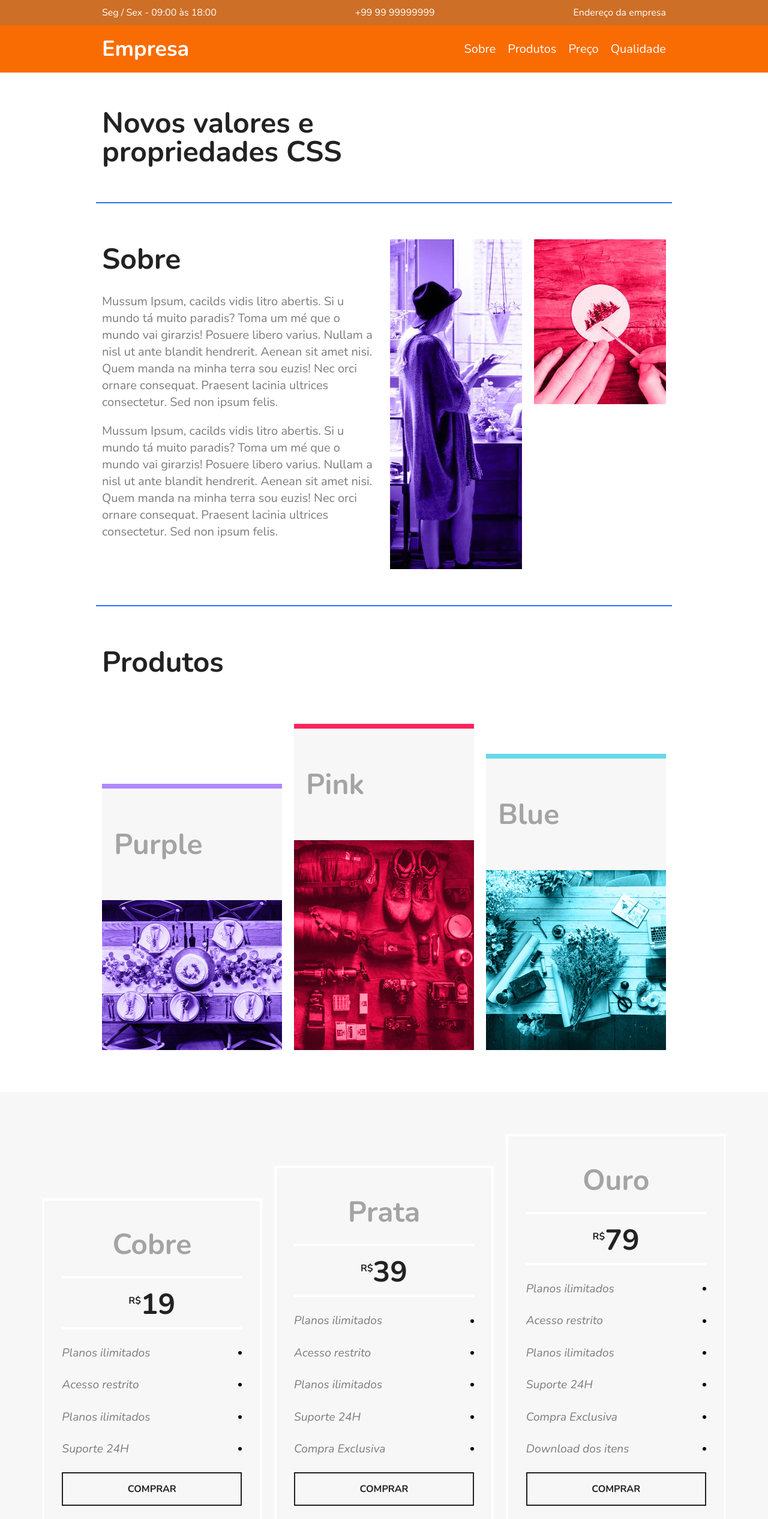
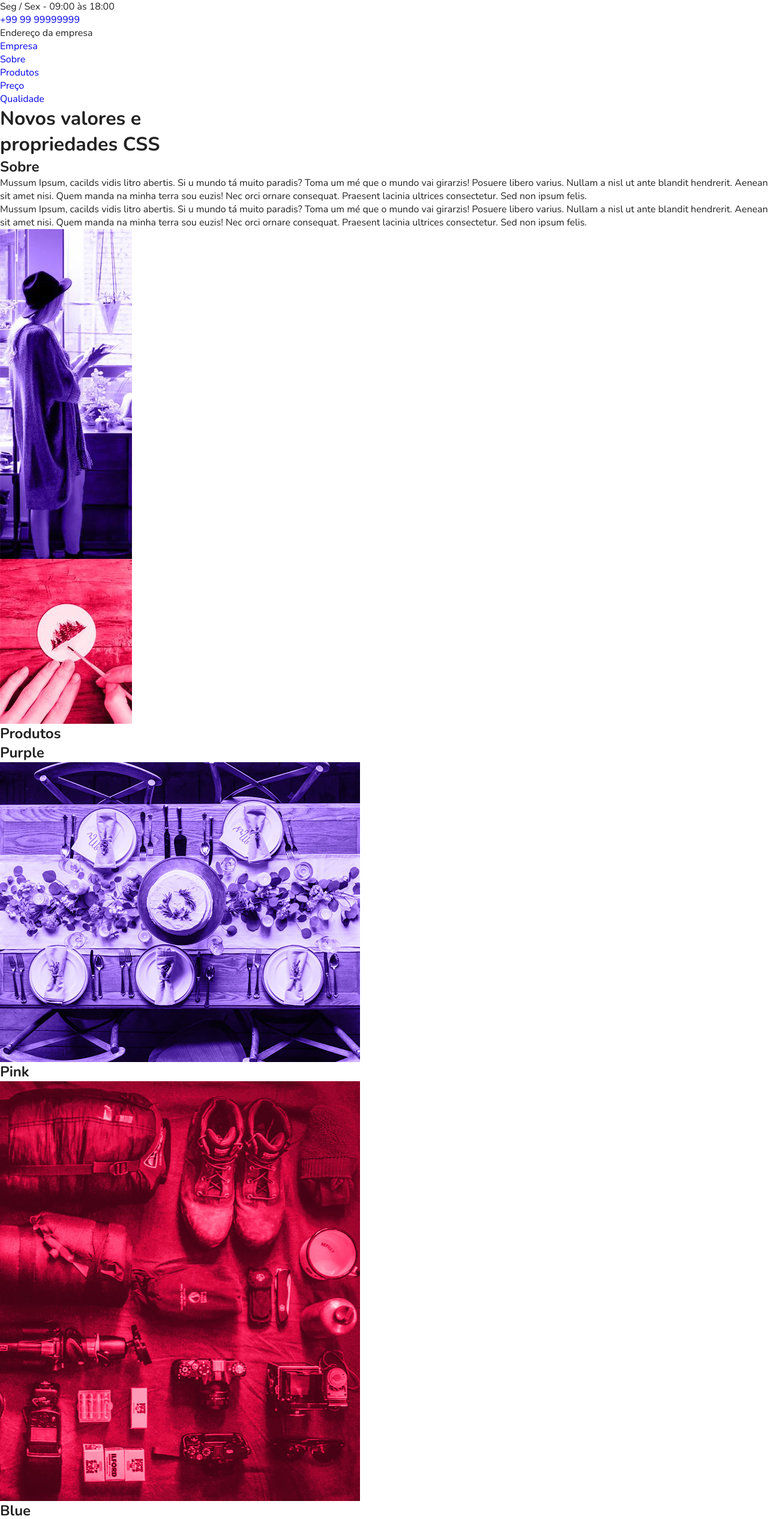
Before and after one commit to EwertonBatista/FlexBox, a plain HTML site: page index.html in a window 1280 px wide. Shown: the top 2533 px of the page at 60% size. Drawn offline with nearby package versions, Linux system fonts and the light colour scheme.

Commit message:
Update style.css

```diff
--- a/css/style.css
+++ b/css/style.css
@@ -4,7 +4,7 @@ body, h1, h2, p, ul, li, a {
 }
 
 body {
-    font-family: "Nunito", Helvetica, Arial, sans-serif;
+    font-family: "Nunito", helvetica, arial, sans-serif;
     color: #222222;
 }
 
@@ -13,7 +13,7 @@ ul {
 }
 
 a {
-    text-decoration: none;
+    text-decoration:none;
 }
 
 img {
@@ -24,378 +24,3 @@ img {
 * {
     box-sizing: border-box;
 }
-
-/* Superinfo */
-.superinfo-bg {
-    background: #ce6f27;
-    color: white;
-}
-
-.superinfo {
-    max-width: 960px;
-    margin: 0 auto;
-    display: flex;
-    justify-content: space-between;
-    flex-wrap: wrap;
-    padding-top: 10px;
-}
-
-.superinfo p, .superinfo a {
-    margin: 0 10px 10px 10px;
-}
-
-.superinfo a{
-    color: white;
-}
-
-/* Menu */
-
-.menu-bg {
-    background:#f96c03;
-}
-
-.menu {
-    max-width: 960px;
-    margin: 0 auto;
-    padding: 15px 0;
-    display: flex;
-    flex-wrap: wrap;
-    justify-content: space-between;
-    align-items: center;
-}
-
-.menu a {
-    color: white;
-}
-
-.menu a:hover {
-    color: orange;
-    transition: 1s;
-}
-
-
-.menu-logo a{
-    font-size: 2.25em;
-    font-weight:bold;
-    margin: 0 10px;
-}
-
-.menu-nav ul {
-    display: flex;
-    flex-wrap: wrap;
-
-}
-
-.menu-nav a {
-    font-size:1.25em;
-    display: block;
-    padding:10px;
-}
-
-
-/* Introdução */
-
-.introducao {
-    font-size: 3em;
-    line-height: 1;
-    max-width: 960px;
-    margin: 0 auto;
-    padding: 60px 10px;
-}
-
-/* Sobre */
-
-.sobre {
-    border-top: 2px solid #2c70ff;
-    border-bottom: 2px solid #2c70ff;
-    max-width: 960px;
-    margin: 0 auto;
-    padding: 60px 0;
-    display: flex;
-    flex-wrap: wrap;
-}
-
-.sobre-info {
-    flex:2 1 300px;
-    margin: 0 10px;;
-}
-
-.sobre-info h1 {
-    font-size: 3em;
-    margin-bottom: .5em;
-}
-
-.sobre-info p {
-    font-size: 1.25em;
-    line-height: 1.4;
-    margin-bottom: 1em;
-    color: #7c7c7c;
-}
-
-.sobre img {
-    flex: 1 1 160px;
-    margin: 0 10px;
-}
-
-/* Produtos */
-
-.produtos {
-    max-width: 960px;
-    margin: 60px auto;
-}
-
-.produtos h1 {
-    font-size:3em;
-    margin: 0 10px 60px 10px;
-}
-
-.produtos-container {
-    display: flex;
-    flex-wrap: wrap;
-    align-items: flex-end;
-
-}
-
-.produtos-item{
-    flex: 1 1 175px;
-    margin: 10px;
-}
-
-.produtos-item h2 {
-    font-size:3em;
-    color: #a4a4a4;
-    background: #f7f7f7;
-    padding: 60px 20px;
-}
-
-.purple {
-    border-top: 8px solid #ae88ff;
-}
-
-.pink {
-    border-top: 8px solid #f9265e;
-}
-.blue {
-    border-top: 8px solid #66d9eb;
-}
-
-/* Preços */
-
-.preco {
-	background: #f7f7f7;
-    padding: 60px;
-    display: flex;
-    flex-wrap: wrap;
-    align-items:flex-end;
-	}
-
-
-.preco-item {
-    flex: 1;
-    border: 4px solid white;
-    padding: 20px;
-    margin: 10px;
-}
-
-.preco-item h2 {
-    font-size: 3em;
-    color: #a4a4a4;
-    text-align: center;
-    margin-top: 20px;
-}
-
-.preco-item span {
-    max-width: 300px;
-    margin: 20px auto;
-    display: block;
-    font-size: 3em;
-    text-align: center;
-    font-weight: bold;
-    padding: 10px 0 5px 0;
-    border-top: 4px solid white;
-    border-bottom: 4px solid white;
-}
-
-.preco-item sup {
-    font-size: 1rem;
-}
-
-.preco-item ul {
-    max-width: 300px;
-    margin: 20px auto;
-    font-size: 1.2em;
-    line-height: 2;
-    font-style: italic;
-    color: #7c7c7c;
-}
-
-.preco-item li {
-    display: flex;
-    justify-content: space-between;
-    align-items: center;
-    margin-bottom:15px;
-}
-
-.preco-item li::after {
-    content:'';
-    display: block;
-    width: 6px;
-    height: 6px;
-    background-color: black;
-    border-radius: 50%;
-}
-
-.preco-item a {
-    max-width: 300px;
-    display:block;
-    margin: 20px auto;
-    border: 2px solid;
-    color: #222222;
-    padding: 15px 0;
-    text-align: center;
-    text-transform: uppercase;
-    font-style: 2em;
-    font-weight: bold;
-}
-
-@media (max-width: 800px){
-    .preco {
-        padding-left: 10px;
-        padding-right: 10px;
-    }
-    .preco .preco-item:nth-child(3){
-        order: -2;
-    }
-    .preco .preco-item:nth-child(2){
-        order: -1;
-    }
-}
-
-
-/* Qualidade */
-
-.qualidade {
-    max-width: 960px;
-    margin: 60px auto;
-    display: flex;
-    flex-wrap: wrap;
-}
-
-.qualidade-item {
-    flex: 1 1 300px;
-    margin: 20px 10px;
-}
-
-.qualidade-item h2 {
-    font-size: 2.25em;
-    color: #a4a4a4;
-    margin-bottom: 20px;
-}
-
-.qualidade-item h2::before{
-    content: '';
-    display: inline-block;
-    width: 8px;
-    height: 30px;
-    margin-right: 10px;
-}
-
-.qualidade-item:nth-of-type(3n+1) h2::before{
-    background-color: #ae81ff;
-}
-.qualidade-item:nth-of-type(3n+2) h2::before{
-    background-color: #f9265e;
-}
-.qualidade-item:nth-of-type(3n+3) h2::before{
-    background-color: #66d9eb;
-}
-
-.qualidade-item p {
-    font-size: 1.25em;
-    line-height: 1.4;
-    color: #7c7c7c;
-}
-
-/* Newsletter */
-
-.newsletter {
-    background: #f7f7f7;
-    padding: 60px calc((100% - 960px) / 2);
-    display: flex;
-    flex-wrap: wrap;
-    /* align-items: center; */
-}
-
-.newsletter-info {
-    flex: 1 1 260px;
-    margin: 0 10px;
-}
-
-.newsletter-info h1 {
-    font-size: 3em;
-    color: #a4a4a4;
-}
-
-.newsletter-info p {
-    font-size: 1.25em;
-    font-style: italic;
-    max-width:200px;
-    color: #7c7c7c;
-    margin-bottom: 10px;
-}
-
-.newsletter-form {
-    flex: 2 1 260px;
-    margin: 0 10px;
-    align-self: center;
-    display: flex;
-    flex-wrap: wrap;
-}
-
-.newsletter-form input{
-    flex: 3 1 300px;
-    font-size: 1.25em;
-    color: #7c7c7c;
-    font-style: italic;
-    font-family: "Nunito", Helvetica, Arial, sans-serif;
-    border: 4px solid #2c70ff;
-    background: transparent;
-    padding: 10px;
-    margin: 0px;
-    border-radius:0px;
-}
-
-.newsletter-form button {
-    flex: 1 1 200px;
-    font-family: "Nunito", Helvetica, Arial, sans-serif;
-    font-size: 2.25em;
-    font-weight: bold;
-    text-transform: uppercase;
-    background: #2c70ff;
-    color: white;
-    margin: 0;
-    cursor: pointer;
-    border: 0px;
-    padding: 15px 10px;
-}
-
-@media (max-width:600px){
-    .newsletter-form button{
-        font-size: 1.5em;
-    }
-}
-
-/* Footer */
-.footer {
-    display: flex;
-    background: #2c70ff;
-    height: 200px;
-    align-items: center;
-}
-
-.footer p {
-    text-align: center;
-    font-size: 2.25em;
-    flex: 1;
-    color: white;
-}
```
